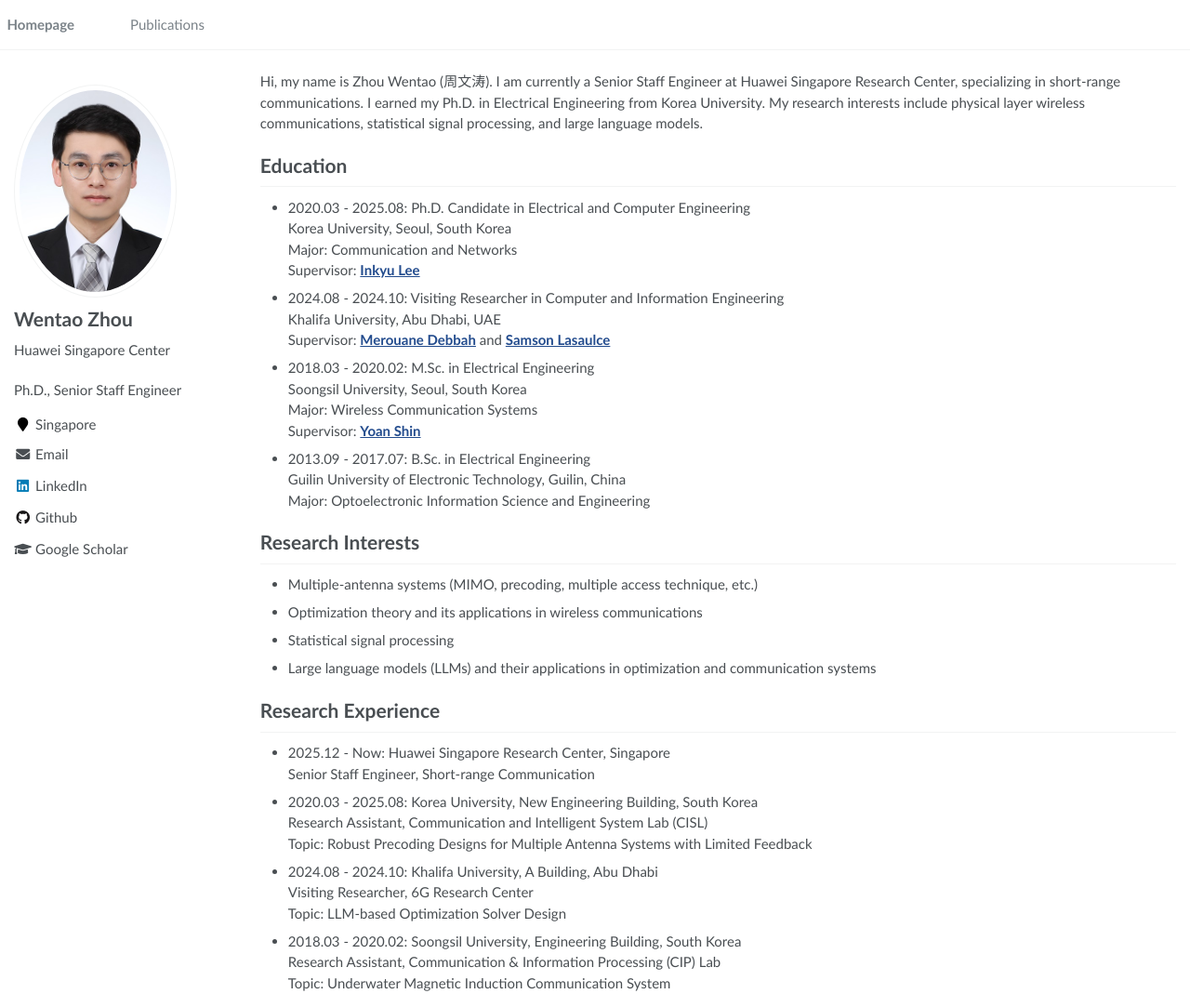
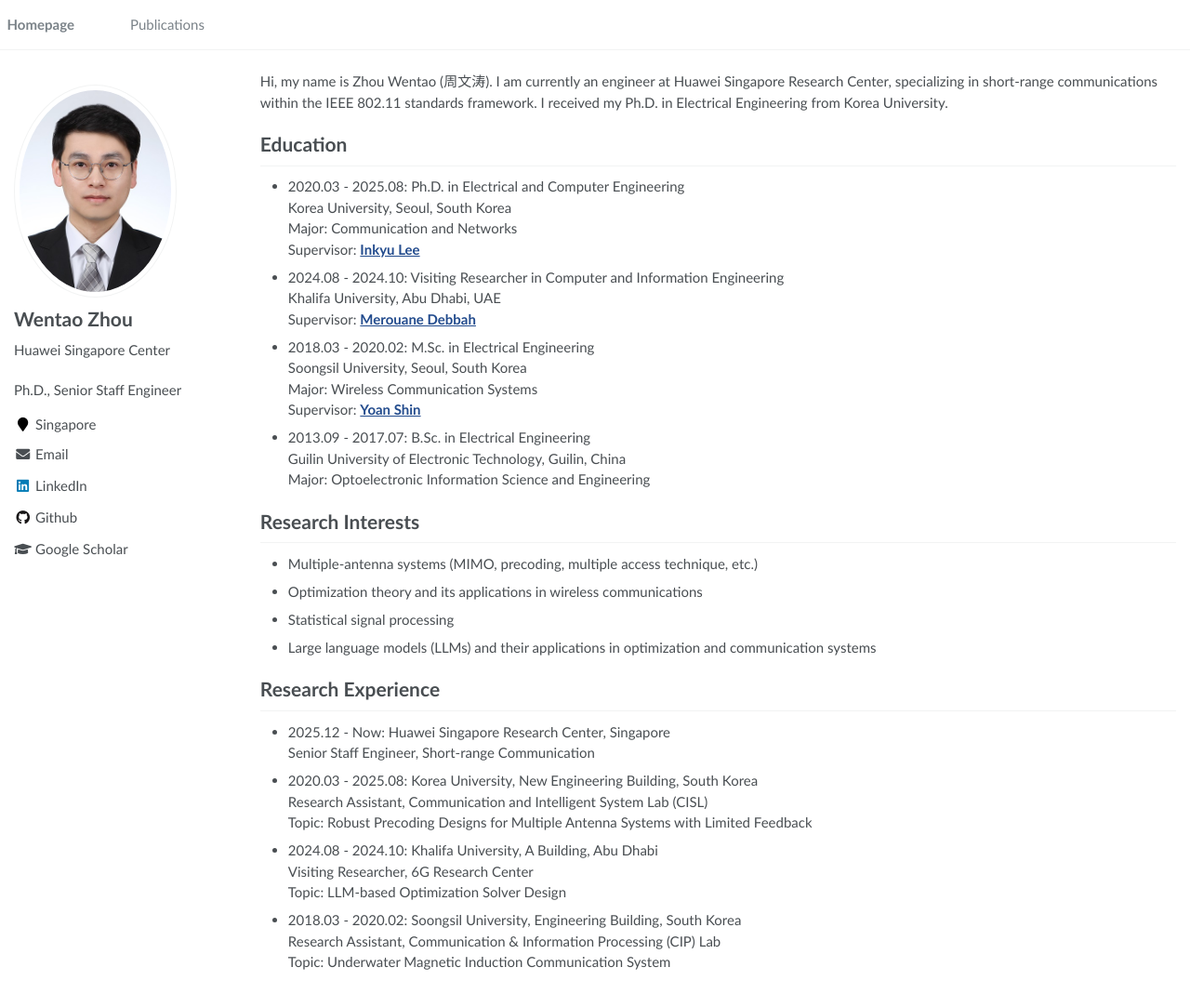
Before and after one commit to zhouwt612/zhouwt612.github.io, a Jekyll site: the page built from _pages/about.md, in a window 1280 px wide and 1083 px high. Shown: the whole window at 93% size. Built offline with Jekyll 4.4.1, drawn with Linux system fonts in a browser that asks for light colours.

Commit message:
Update about.md

```diff
--- a/_pages/about.md
+++ b/_pages/about.md
@@ -17,18 +17,18 @@ redirect_from:
 
 <span class='anchor' id='about-me'></span>
 
-Hi, my name is Zhou Wentao (周文涛). I am currently a Senior Staff Engineer at Huawei Singapore Research Center, specializing in short-range communications. I earned my Ph.D. in Electrical Engineering from Korea University. My research interests include physical layer wireless communications, statistical signal processing, and large language models.
+Hi, my name is Zhou Wentao (周文涛). I am currently an engineer at Huawei Singapore Research Center, specializing in short-range communications within the IEEE 802.11 standards framework. I received my Ph.D. in Electrical Engineering from Korea University.
 
 
 # Education
-- 2020.03 - 2025.08: Ph.D. Candidate in Electrical and Computer Engineering
+- 2020.03 - 2025.08: Ph.D. in Electrical and Computer Engineering
   Korea University, Seoul, South Korea
   Major: Communication and Networks
   Supervisor: [**Inkyu Lee**](http://wireless.korea.ac.kr/page/sub0101.php)
 
 - 2024.08 - 2024.10: Visiting Researcher in Computer and Information Engineering
   Khalifa University, Abu Dhabi, UAE
-  Supervisor: [**Merouane Debbah**](https://www.ku.ac.ae/college-people/merouane-debbah) and [**Samson Lasaulce**](https://www.ku.ac.ae/college-people/samson-lasaulce)
+  Supervisor: [**Merouane Debbah**](https://www.ku.ac.ae/college-people/merouane-debbah)
 
 - 2018.03 - 2020.02: M.Sc. in Electrical Engineering
   Soongsil University, Seoul, South Korea
```
